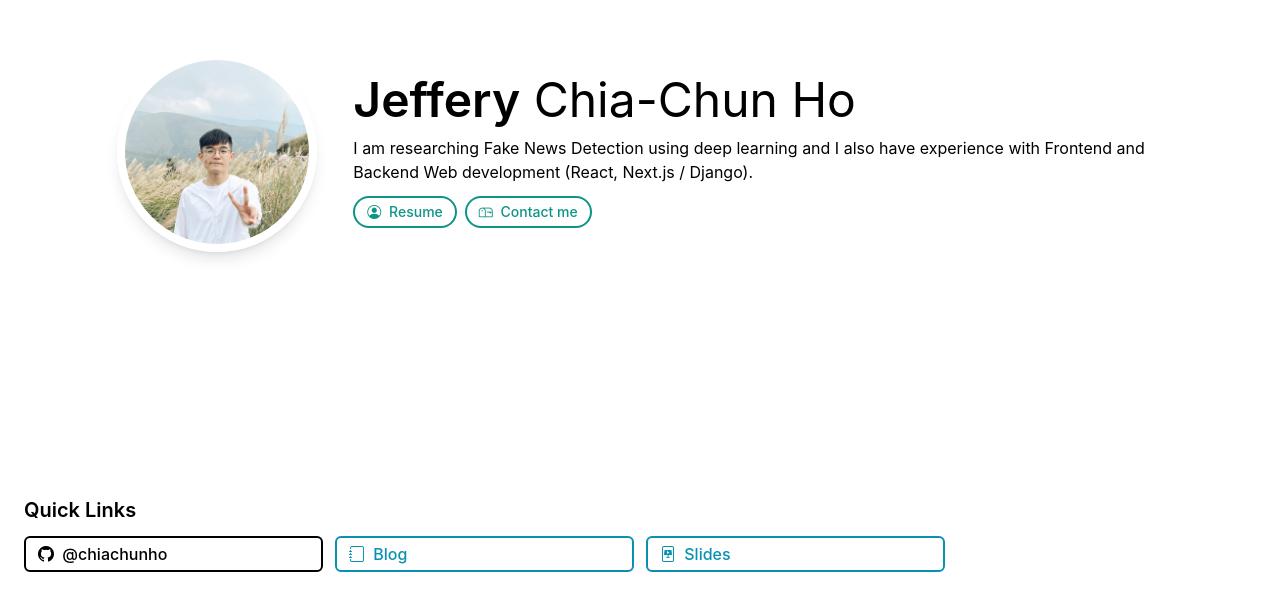
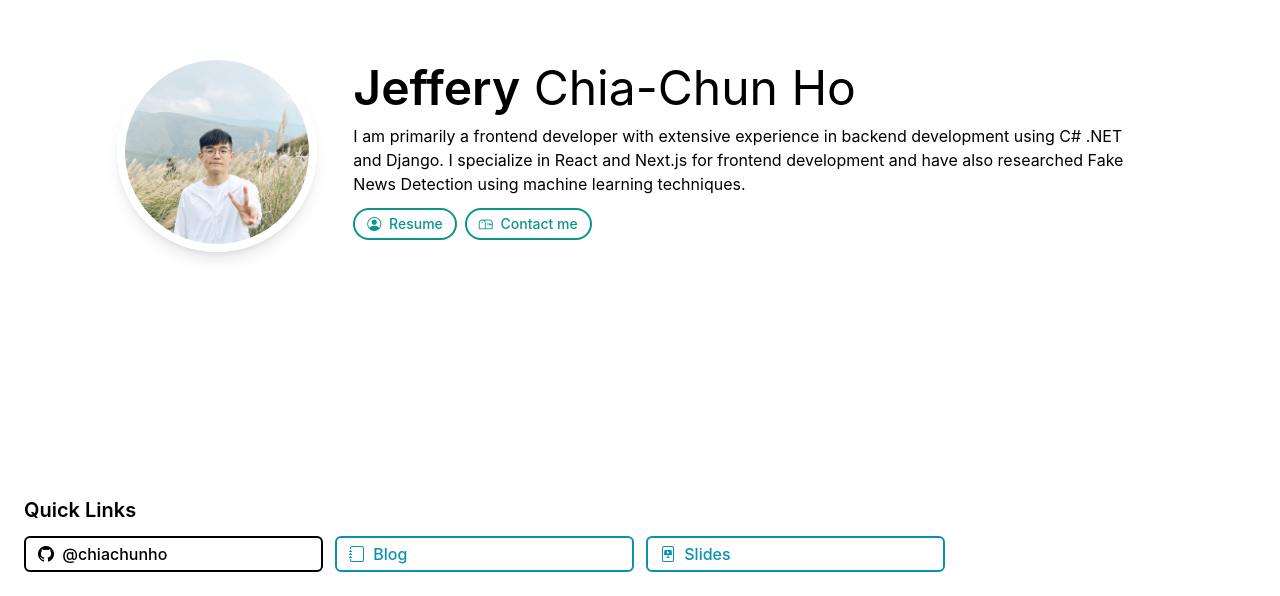
Before and after one commit to chiachunho/chiachunho.github.io, a Next.js app: page / in a window 1280 px wide. Shown: the part 204-800 px from the top of the page. Built offline with nearby package versions, Linux system fonts and the light colour scheme.

Commit message:
add: bio & resume file update

```diff
--- a/pages/index.js
+++ b/pages/index.js
@@ -49,15 +49,16 @@ export default function Home() {
               <span className="font-semibold">Jeffery</span> Chia-Chun Ho
             </h1>
             <p>
-              I am researching Fake News Detection using deep learning and I also have experience with Frontend and
-              Backend Web development (React, Next.js / Django).
+              I am primarily a frontend developer with extensive experience in backend development using C# .NET and
+              Django. I specialize in React and Next.js for frontend development and have also researched Fake News
+              Detection using machine learning techniques.
             </p>
             <div className="flex w-full flex-row flex-wrap justify-center gap-2 md:justify-start">
               <LinkButton
                 primaryColor="teal-600"
                 secondaryColor="white"
                 icon="person-circle"
-                href="/files/resume_231212_public.pdf"
+                href="/files/resume_240610_public.pdf"
               >
                 Resume
               </LinkButton>
```
Also changed, not shown: 2 other files (tests, documents, lock files or other folders).
